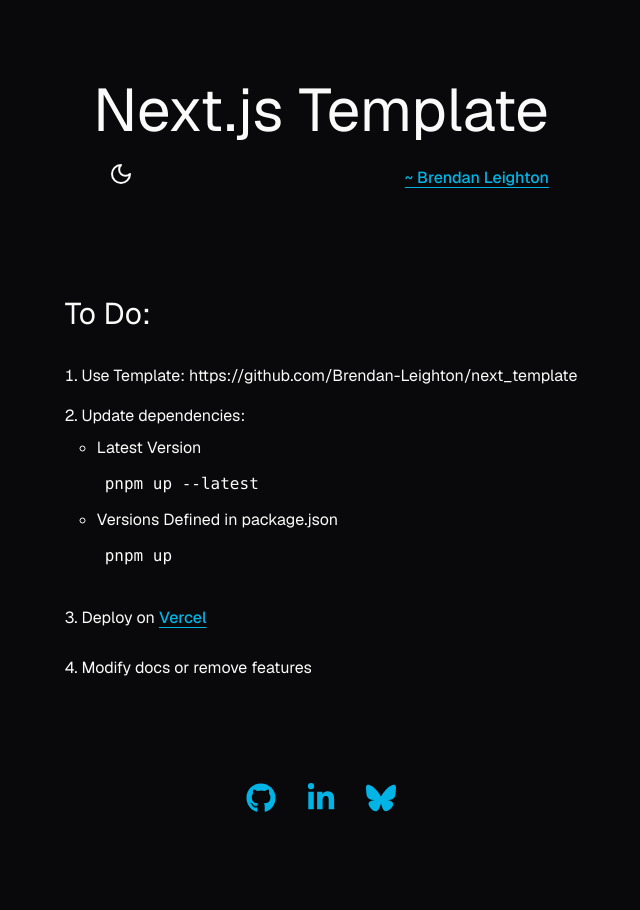
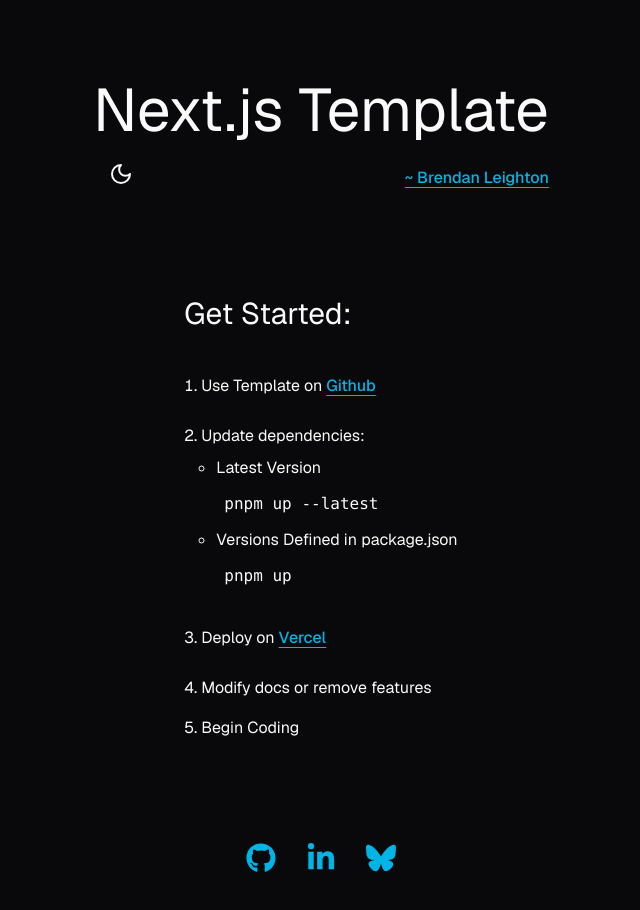
Before and after one commit to Brendan-Leighton/next_template, a Next.js app: page / in a window 1280 px wide. Shown: the top 910 px of the page, without its empty margins (319-959 px from the left). Built offline with nearby package versions, Linux system fonts and the light colour scheme.

Commit message:
feat(Home): finish Get Started list

```diff
--- a/src/app/page.tsx
+++ b/src/app/page.tsx
@@ -16,10 +16,27 @@
 				<a
 					href="https://vercel.com/new?utm_source=create-next-app&utm_medium=appdir-template-tw&utm_campaign=create-next-app"
 					aria-label="Vercel"
+					target="_blank"
 				>Vercel</a>
 			</Button>
 		)
 	}
+
+	const GithubNextTemplateLink = () => {
+		return (
+			<Button asChild
+				variant="link"
+				size='link'
+			>
+				<a
+					href="https://github.com/Brendan-Leighton/next_template"
+					aria-label="Github"
+					target="_blank"
+				>Github</a>
+			</Button>
+		)
+	}
+
 	return (
 		<div className="flex flex-col justify-center items-center min-h-screen p-8 pb-20 gap-16 sm:p-20 font-[family-name:var(--font-geist-sans)]">
 			<header>
@@ -51,10 +68,10 @@
 				"
 			>
 
-				<h2 className="text-3xl">To Do:</h2>
+				<h2 className="text-3xl">Get Started:</h2>
 
 				<ol className="list-decimal list-inside flex flex-col gap-4 w-fit">
-					<li>Use Template: https://github.com/Brendan-Leighton/next_template</li>
+					<li>Use Template on {GithubNextTemplateLink()}</li>
 					<li>
 						Update dependencies:
 						<ul className="list-circle pl-8 pt-2">
@@ -68,6 +85,7 @@
 					</li>
 					<li>Deploy on {VercelDeployLink()}</li>
 					<li>Modify docs or remove features</li>
+					<li>Begin Coding</li>
 				</ol>
 
 			</main>
```
